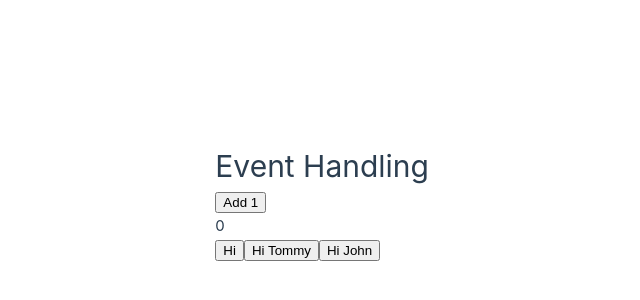
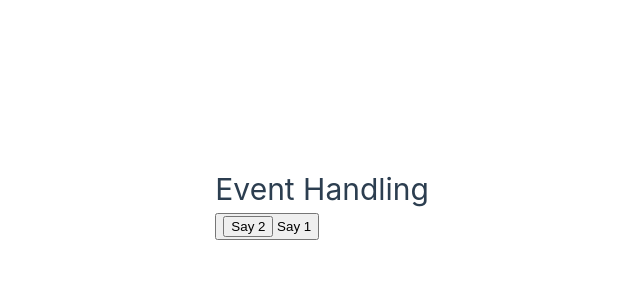
Before and after one commit to phucthor/vuejs-training, a Vue app in the folder 01-first-project/: page / in a window 1280 px wide. Shown: the part 198-498 px from the top of the page, without its empty margins (211-851 px from the left). Built offline with nearby package versions, Linux system fonts and the light colour scheme.

Commit message:
agrument

```diff
--- a/01-first-project/src/App.vue
+++ b/01-first-project/src/App.vue
@@ -3,24 +3,34 @@ import { computed, ref, reactive } from 'vue'
 
 const count = ref(0)
 
-const greet = (event) => {
-  console.log(event.target);
-  // alert(`Hello ${event.type}`)
-};
+const sayHi1 = (name) => {
+  alert(`Xin chao 1`)
+}
 
-const sayHi = (name) => {
-  alert(`Hi ${name}`)
+const sayHi2 = (name) => {
+  alert(`Xin chao 2`)
+}
+
+const submit = () => {
+  alert("Form submitted")
 }
 </script>
+
 
 
 <template>
   <div>
     <h1>Event Handling</h1>
-    <button @click="count++">Add 1</button>
-    <p>{{ count }}</p>
-    <button @click="greet">Hi</button>
-    <button @click="sayHi('Tommy')">Hi Tommy</button>
-    <button @click="sayHi('John')">Hi John</button>
+    <!-- <button @click="sayHi1">
+      <button @click.stop="sayHi2">Say 2</button>
+      Say 1
+    </button> -->
+    <button @click.self="sayHi1">
+      <button @click.self="sayHi2">Say 2</button>
+      Say 1
+    </button>
+    <!-- <form @submit.prevent.stop="submit">
+      <button type="submit">Submit</button>
+    </form> -->
   </div>
 </template>
```
